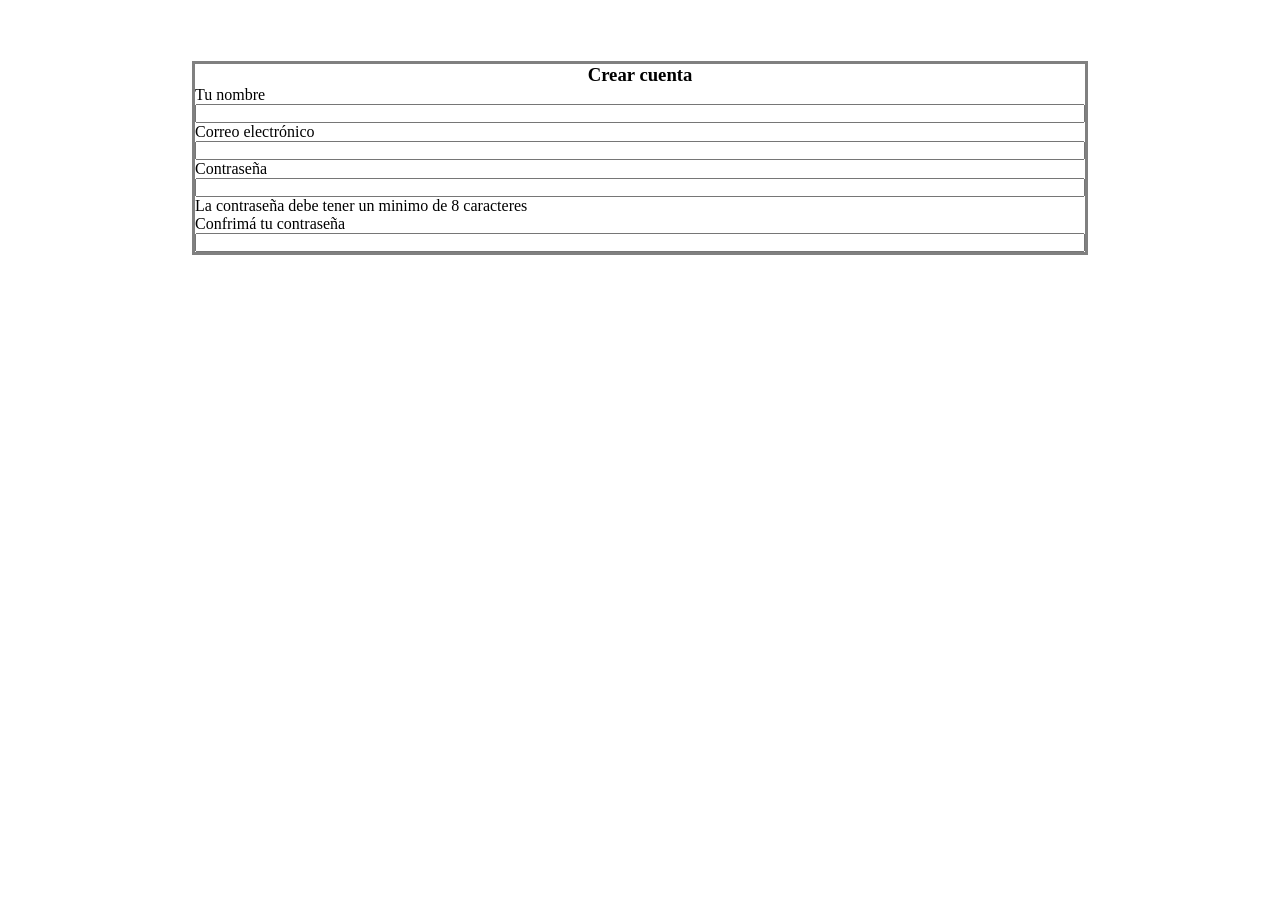
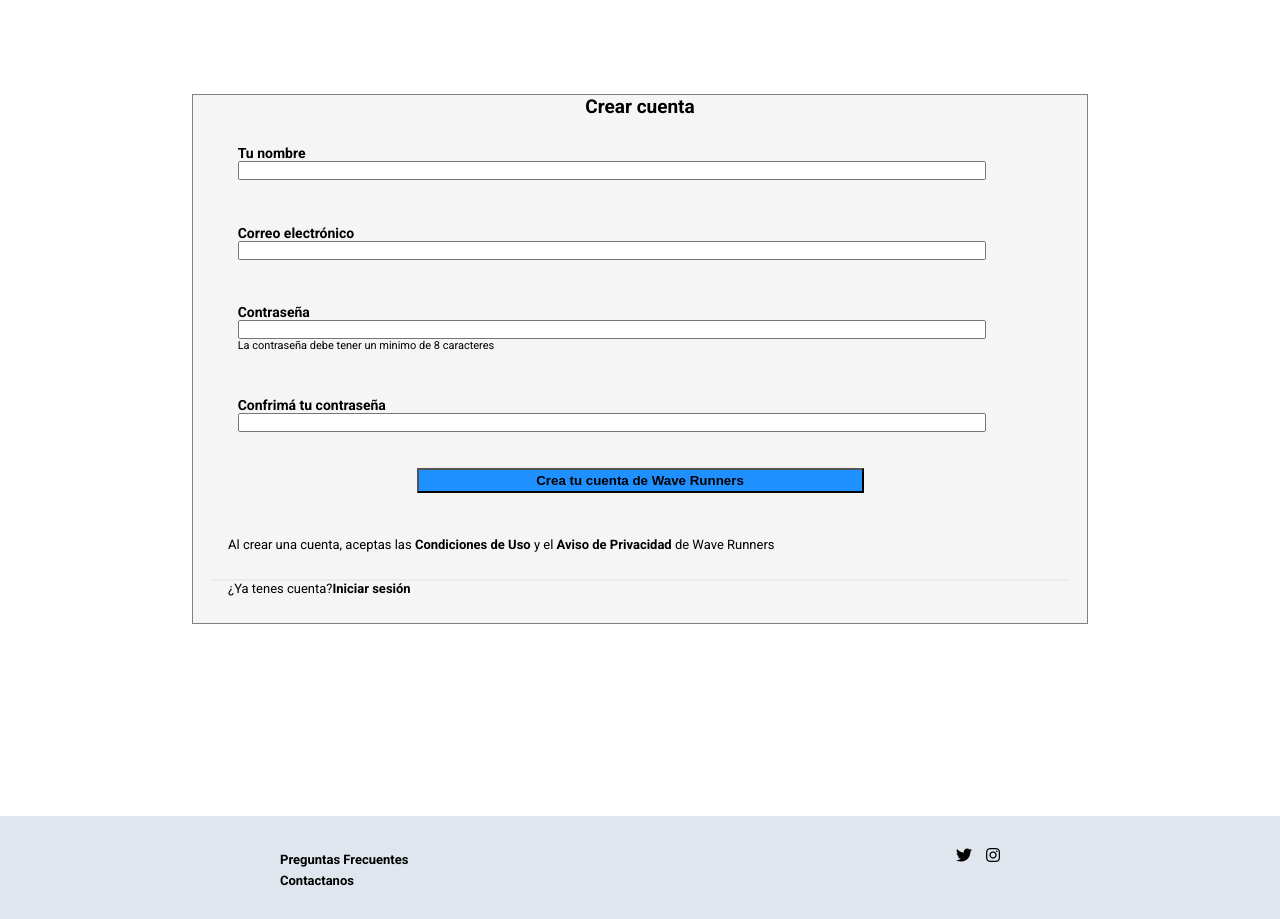
Before and after one commit to ferminrp/DH-LaBandagrupo2-Sprint2, a website: page views/register.html in a window 1280 px wide. Shown: the part 413-1332 px from the top of the page. Before the commit the page ends 800 px from the top, so only its background shows below. Drawn offline with Linux system fonts and the light colour scheme; files that its build step writes are made by us from their sources.

Commit message:
Commit Register y Login-Joaquin

```diff
--- a/public/styles/register.css
+++ b/public/styles/register.css
@@ -19,6 +19,10 @@ body header{width: 100%;
 
 }
 
+header{
+    display: flex;
+    justify-content: center;
+}
     .headerflex{
         display: flex;
         flex-flow: row;
@@ -28,18 +32,211 @@ body header{width: 100%;
         box-sizing: border-box;
     }
         .logotipo{
-            width: 25%;
+            width: 20%;
+            justify-self: center;
         }
 body main section{
     width: 70%;
-    border: solid 3px gray;
+    border: solid 1px gray;
     margin: auto;
-    height: 60%;
+    margin-top:15%;
+    margin-bottom: 15%;
+    background-color: whitesmoke
+
 }
     .crearcuenta{
         text-align: center;
+        font-size: 19px;
     }
     .divflex{
         display: flex;
         flex-flow: column;
     }
+        .nombre{
+            display: flex;
+            flex-flow: column;
+            margin-top: 3%;
+            margin-bottom: 2%;
+            margin-left: 5%;
+            margin-right: 2%;
+        }
+        .mail{
+            display: flex;
+            flex-flow: column;
+            margin-top: 3%;
+            margin-bottom: 2%;
+            margin-left: 5%;
+            margin-right: 2%;
+        }
+        .contraseña{
+            display: flex;
+            flex-flow: column;
+            margin-top: 3%;
+            margin-bottom: 2%;
+            margin-left: 5%;
+            margin-right: 2%
+
+        }
+            .feedback{
+                font-size: 11px;
+            }
+        .contraseña2{
+            display: flex;
+            flex-flow: column;
+            margin-top: 3%;
+            margin-bottom: 2%;
+            margin-left: 5%;
+            margin-right: 2%
+        }
+
+    .divboton{
+        display: flex;
+        flex-flow: row;
+        justify-content: center;
+    }
+
+        .boton{
+            background-color: dodgerblue;
+            width: 90%;
+            padding:3px;
+            margin-top: 2%;
+            margin-bottom: 2%;
+            font-weight: bold;
+
+        }
+
+    .parrafo{
+        margin-bottom: 3%;
+        margin-top: 3%;
+        margin-left: 2%;
+        margin-right: 2%
+    }
+    .fondo{
+        margin-top: 3%;
+        margin-bottom: 3%;
+        margin-left: 2%;
+        margin-right: 2%;
+        border-top: 2px solid #ebebeb;
+
+    }
+    p{
+        font-size: 13px;
+        margin-left: 2%;
+        margin-right: 2%;
+    }
+    label{
+        font-size: 14px;
+        font-weight: bold;
+    }
+    .hipervinculo{
+        font-weight: bold;
+    }
+    input{
+        width: 90%;
+    }
+
+    .boton:hover{
+    background-color: royalblue
+
+}
+    /* Footer */
+
+footer {
+    background-color: var(--footer-gray);
+    padding: 30px;
+}
+
+.footer-container {
+    display: flex;
+    justify-content: space-between;
+    max-width: 720px;
+    margin-left: auto;
+    margin-right: auto;
+}
+
+.footer-left ul {
+    list-style-type:none;
+    padding-left: 0px;
+    padding: 0px;
+    margin: 0px;
+}
+
+.footer-right a {
+    margin-left: 10px;
+}
+
+
+/* Estilos Login */
+.divcheckbox{
+    display: flex;
+    flex-flow: row;
+    width: 50%;
+    margin-top: 3%;
+    margin-bottom: 3%;
+    margin-left: 15%;
+
+}
+.labellogin{
+   margin-left: -20%;
+}
+.listafondo{
+    display: flex;
+    flex-flow: column;
+    margin-left:10% ;
+}
+
+ul li a{
+    font-weight: bold;
+    font-size: 13px;
+
+}
+ul li{
+    margin-top: 2%;
+}
+.minisection{
+    border: 0px;
+    background-color: white;
+    width: 70%;
+}
+.divminisection{
+   display: flex;
+   flex-flow: column;
+   align-items: center;
+}
+    .ultimoparrafo{
+        display: flex;
+        flex-flow: row;
+        justify-content: center;
+        margin-bottom: 3%;
+        border-bottom: 2px solid lightgrey;
+        width: 100%;
+    }
+    .ultimoform{
+        display: flex;
+        flex-flow: row;
+        justify-content: center;
+        margin-top: 3%;
+    }
+    .boton2{
+        background-color: dodgerblue;
+        width: 100%;
+        padding:3px;
+        margin-top: 2%;
+        margin-bottom: 2%;
+        font-weight: bold;
+
+    }
+
+
+/* Media queries */
+
+@media (min-width: 600px ){
+    .boton{
+        width: 50%;
+    }
+
+
+
+
+
+}
--- a/views/register.html
+++ b/views/register.html
@@ -8,6 +8,7 @@
     <link rel="shortcut icon" href="images/logos/circulo.jpg" type="image/x-icon">
 
     <link rel="stylesheet" href="styles/register.css">
+    <link rel="stylesheet" href="styles/main.css">
 
 </head>
 <body>
@@ -26,27 +27,36 @@
 
             <form action="" method="POST">
                 <div class="divflex">
+                   <div class= "nombre">
                     <label for="name">Tu nombre</label>
                     <input type="text" name="name" required>
-
+                    </div>
+                    <div class ="mail">
                     <label for="email">Correo electrónico</label>
                     <input type="email" name="email" required>
-
+                    </div>
+                    <div class="contraseña">
                     <label for="password">Contraseña</label>
                     <input type="password" name="password" required><span class="feedback">La contraseña debe tener un minimo de 8 caracteres</span>
-
+                    </div>
+                    <div class = "contraseña2">
                     <label for="pass_confirm">Confrimá tu contraseña</label>
                     <input type="password" name="pass_confirm" required>
-
-
-
-
+                    </div>
+                    <div class="divboton">
+                    <button class="boton" type="submit">Crea tu cuenta de Wave Runners</button>
+                    </div>
 
                 </div>
-
-
             </form>
-
+                <div class = "parrafo">
+                    <p>Al crear una cuenta, aceptas las <a class= "hipervinculo" href="#">Condiciones de Uso</a> y el <a class= "hipervinculo" href="#">Aviso de Privacidad</a> de Wave Runners</p>
+                </div>
+                <div class="fondo">
+                    <p>
+                        ¿Ya tenes cuenta?<a class= "hipervinculo" href="/views/login.html">Iniciar sesión</a>
+                    </p>
+                </div>
 
         </section>
 
@@ -54,6 +64,20 @@
 
 
     </main>
+    <footer>
+        <div class="footer-container">
+        <div class="footer-left">
+            <ul>
+                <li><a href="">Preguntas Frecuentes</a></li>
+                <li><a href="">Contactanos</a></li>
+            </ul>
+        </div>
+        <div class="footer-right">
+            <a href=""><i class="fab fa-twitter"></i></a>
+            <a href=""><i class="fab fa-instagram"></i></a>
+        </div>
+    </div>
+    </footer>
 
 </body>
 </html>
```
Also changed, not shown: views/login.html (+102 -0 lines).
